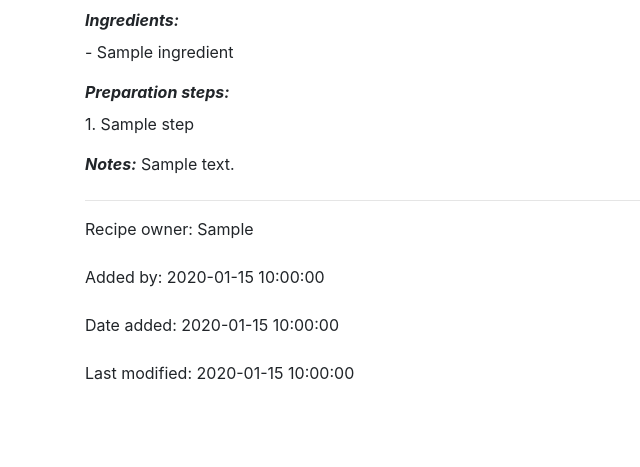
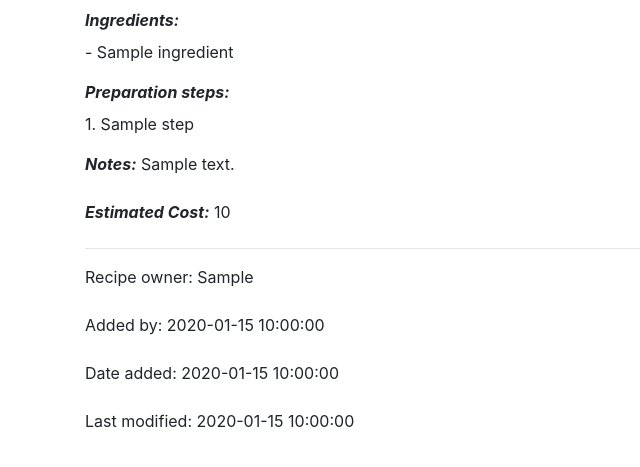
Before and after one commit to jstenske/recipe_app, a Flask app: template templates/print-recipe.html in a window 1280 px wide. Shown: the part 198-665 px from the top of the page, without its empty margins (0-640 px from the left). Run offline with Flask 2, Linux system fonts and the light colour scheme; the template is opened without the code that fills it: most values are stand-ins (such as "Sample title", 1, 10 or a date in 2020); some libraries are stand-ins or nearby versions.

Commit message:
Estimated cost.

```diff
--- a/templates/print-recipe.html
+++ b/templates/print-recipe.html
@@ -31,6 +31,10 @@
     <label class="print" for="notes"> Notes: </label>
     {{ recipe['notes'] }}
 </div>
+<div class="form-group">
+    <label class="print" for="estimated_cost"> Estimated Cost: </label>
+    {{ recipe['estimated_cost'] }}
+</div>
 <hr>
 <div class="form-group"> <label> Recipe owner: </label>
     <p style="display:inline;">{{ recipe['recipe_owner'] }}</p>
```
